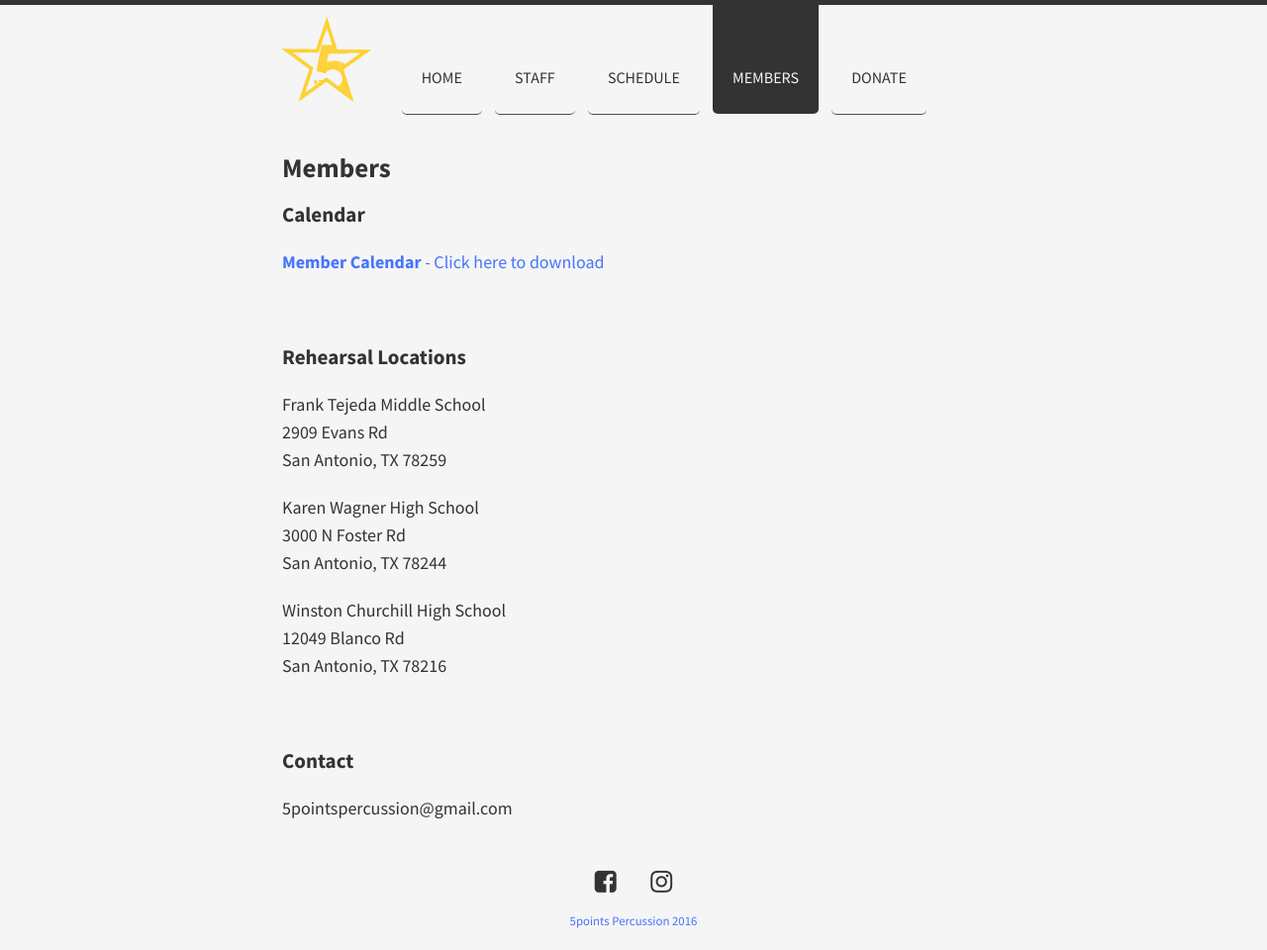
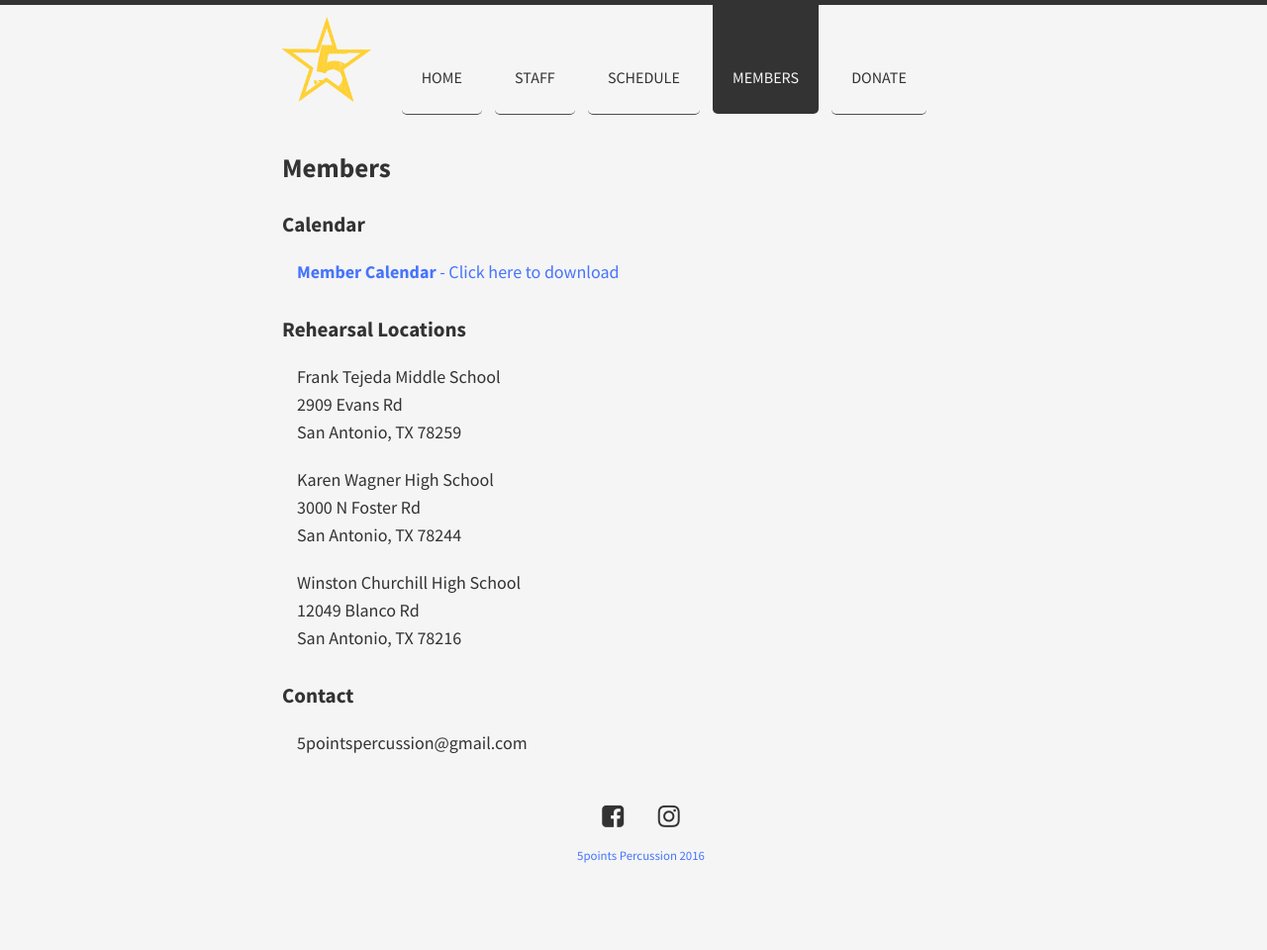
Before and after one commit to ericcarraway/5points, a Jekyll site: the page built from members/index.md, in a window 1280 px wide. Shown: the whole page at 99% size. Built offline with Jekyll 4.4.1, drawn with Linux system fonts in a browser that asks for light colours; nearby versions of some CDN libraries; after the commit the page ends 900 px from its top, so only the background shows below that.

Commit message:
fix members/index.md markdown issue

```diff
--- a/members/index.md
+++ b/members/index.md
@@ -2,10 +2,17 @@
 layout: page
 title: Members
 ---
+<style>
+h3 {
+    margin-top: 30px;
+}
+p {
+    margin-left: 15px;
+}
+</style>
 ### Calendar
 <a href="calendar/5points-member-calendar-v1.pdf">__Member Calendar__ - Click here to download</a>
 
-<br>
 ### Rehearsal Locations
 Frank Tejeda Middle School
 2909 Evans Rd
@@ -19,7 +26,6 @@ Winston Churchill High School
 12049 Blanco Rd
 San Antonio, TX 78216
 
-<br>
 ### Contact
 <span id="no-spam"></span>
 
```
